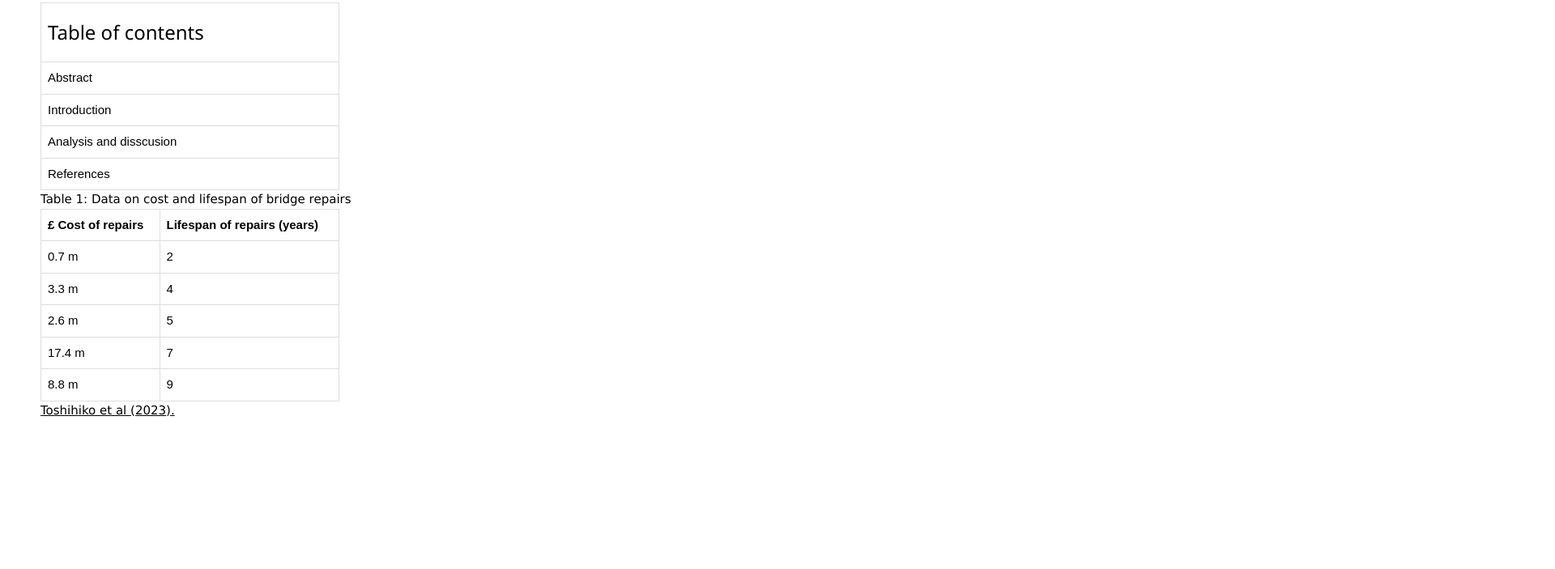
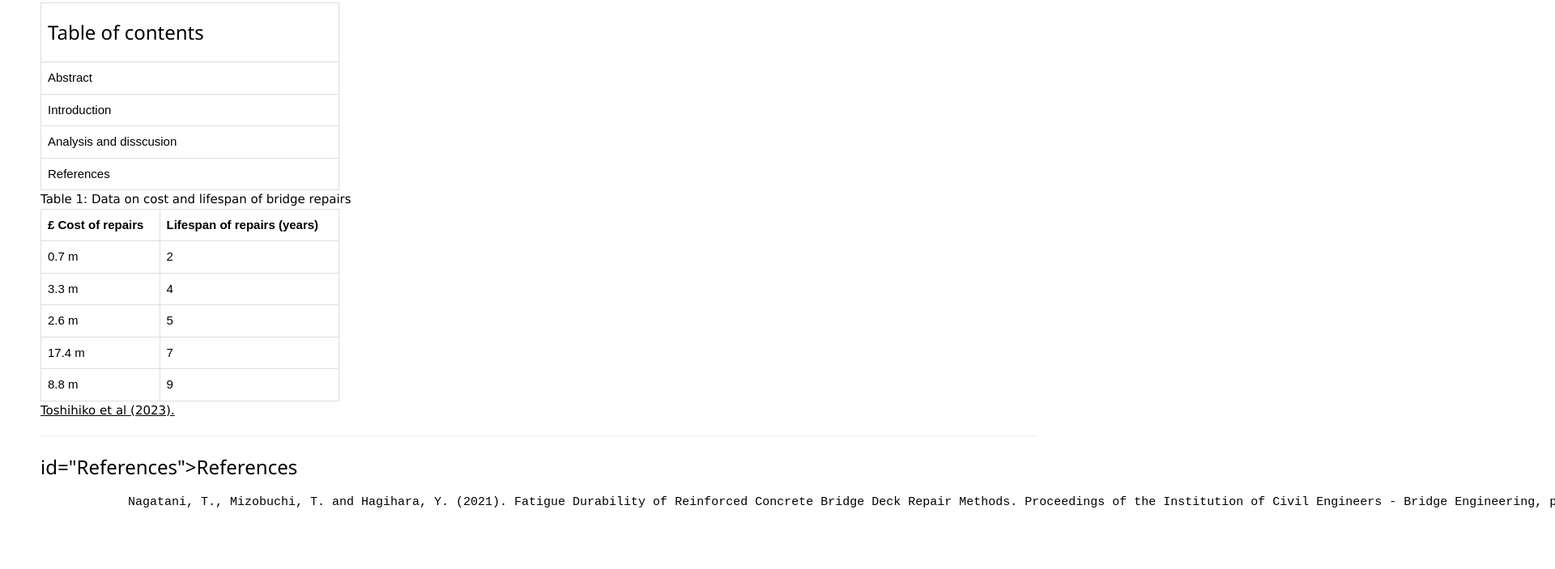
Before and after one commit to FEPSF6870331/FY6870331, a plain HTML site: page index.html in a window 1280 px wide. Shown: the part 1169-1872 px from the top of the page at 81% size, 1920 px wide, since content can reach past the window. Before the commit the page ends 1687 px from the top, so only its background shows below. Drawn offline with nearby package versions, Linux system fonts and the light colour scheme.

Commit message:
Update index.html

```diff
--- a/index.html
+++ b/index.html
@@ -132,3 +132,12 @@
           </tr>
         </table>
       <a  href=”https://www.icevirtuallibrary.com/doi/full/10.1680/jbren.21.00034”>Toshihiko    et    al (2023).</a>
+        <hr>
+      <h3>id="References">References</h3>
+        <p>
+          <pre>
+            Nagatani, T., Mizobuchi, T. and Hagihara, Y. (2021). Fatigue Durability of Reinforced Concrete Bridge Deck Repair Methods. Proceedings of the Institution of Civil Engineers - Bridge Engineering, pp.1–27. doi:https://doi.org/10.1680/jbren.21.00034.
+
+‌
+          </pre>
+        </p>
```
